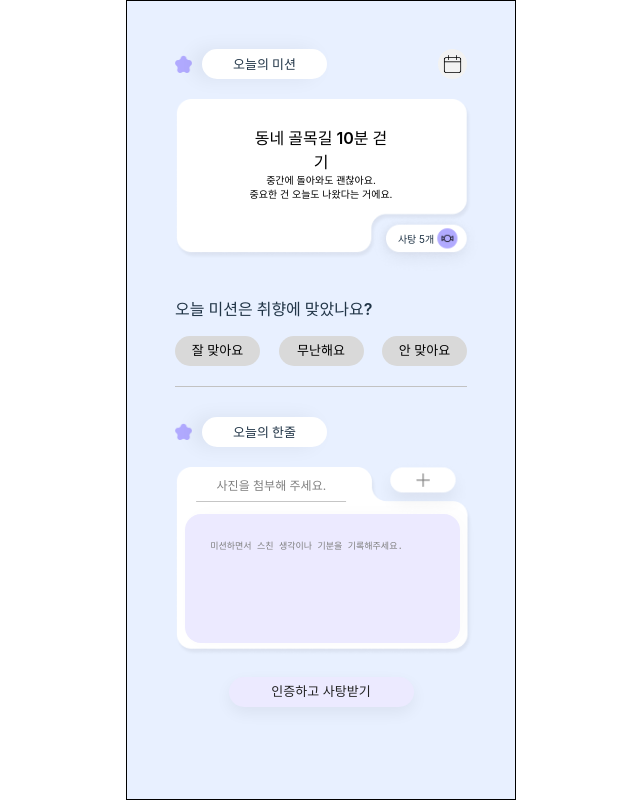
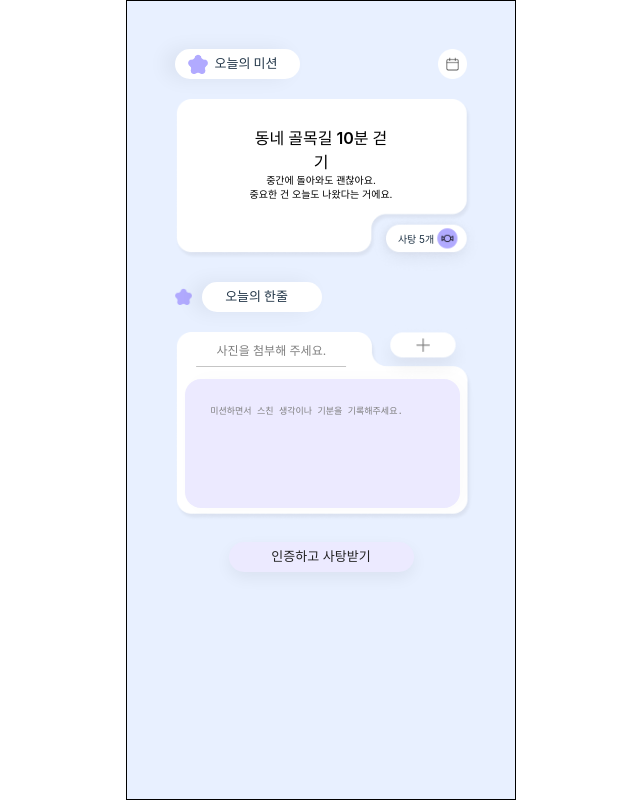
Before and after one commit to Idda-Dev/Idda_FE, a React (Vite) app: page /test in a window 1280 px wide. Shown: the whole page, without its empty margins (319-959 px from the left). Built offline with nearby package versions, Linux system fonts and the light colour scheme.

Commit message:
refact: 미션 페이지 전체 리팩토링 -> 오늘의 미션, 캘린더 아이콘 수정

```diff
--- a/src/features/Mission/Mission.jsx
+++ b/src/features/Mission/Mission.jsx
@@ -9,8 +9,6 @@ import ReverseCard from "./assets/ReverseCard.png";
 import PlusButton from "./assets/PlusButton.png";
 
 const Mission = () => {
-  const options = ["잘 맞아요", "무난해요", "안 맞아요"];
-
   const fileInputRef = useRef(null);
 
   const handleImageClick = () => {
@@ -22,19 +20,18 @@ const Mission = () => {
     if (f) setFile(f);
   };
 
-  const [selected, setSelected] = useState(""); // 취향 선택
   const [file, setFile] = useState(null); // 사진 첨부
   const [note, setNote] = useState(""); // 글 입력
 
-  const isReady = !!(selected && file && note.trim()); // ✅ 세 조건 모두 충족?
+  const isReady = !!(file && note.trim()); // ✅ 세 조건 모두 충족?
 
   return (
     <MainContainer>
       <Row style={{ justifyContent: "space-between", marginBottom: "20px" }}>
-        <Row style={{ gap: "10px" }}>
-          <img src={Star1} alt="Star" style={{ width: "10%" }} />
-          <TodayInfoBox>오늘의 미션</TodayInfoBox>
-        </Row>
+        <TodayInfoBox>
+          <img src={Star1} alt="Star" style={{ width: "20%" }} />
+          오늘의 미션
+        </TodayInfoBox>
         <img
           src={CalendarIcon}
           alt="CalendarIcon"
@@ -50,19 +47,7 @@ const Mission = () => {
         </TextOverlayRegular>
         <CandyOverlay>사탕 5개</CandyOverlay>
       </ImageWrapper>
-      <TastyQuestion>오늘 미션은 취향에 맞았나요?</TastyQuestion>
-      <Row style={{ justifyContent: "space-between" }}>
-        {options.map((option) => (
-          <TastyOptionButton
-            key={option}
-            $active={selected === option}
-            onClick={() => setSelected(option)}
-          >
-            {option}
-          </TastyOptionButton>
-        ))}
-      </Row>
-      <Divider />
+
       <Row style={{ justifyContent: "space-between", marginBottom: "20px" }}>
         <Row style={{ gap: "10px" }}>
           <img src={Star1} alt="Star" style={{ width: "10%" }} />
@@ -110,12 +95,13 @@ const TodayInfoBox = styled.div`
   box-shadow: -10px 0 20px 0 rgba(0, 0, 0, 0.06);
   min-width: 120px;
   height: 30px;
-  padding: 5px 31px;
+  padding: 5px 15px 5px 5px;
   justify-content: center;
   align-items: center;
-  gap: 10px;
+
+  display: flex;
+  gap: 6px;
   flex-shrink: 0;
-  line-height: 20px; /* 153.846% */
   font-weight: bold;
   font-size: 13px;
 `;
```
Also changed, not shown: src/features/Mission/assets/CalendarIcon.png.
